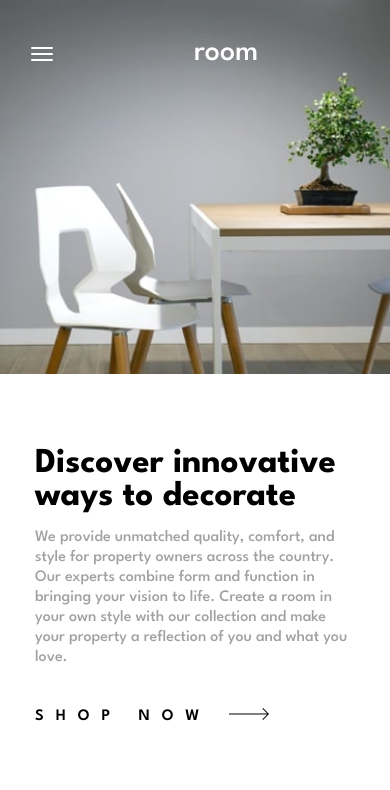
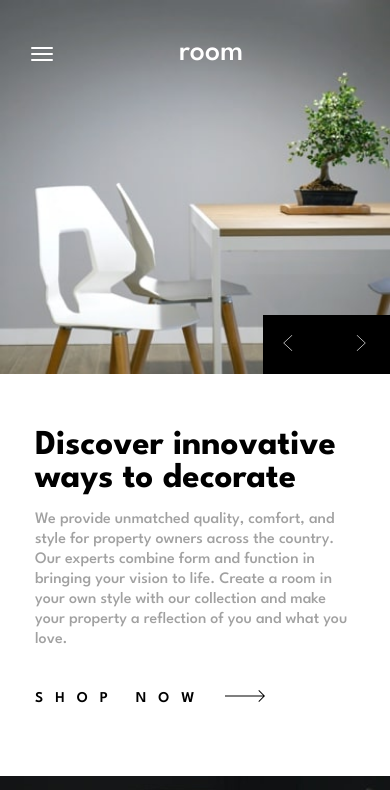
Before and after one commit to pauladeville/ecommerce-homepage, a website: page index.html in a window 390 px wide. Shown: the top 790 px of the page. Drawn offline with Linux system fonts and the light colour scheme.

Commit message:
mobile version OK

```diff
--- a/app.js
+++ b/app.js
@@ -24,7 +24,26 @@ window.onscroll = function () {
     for (let burgerBar of burgerBars) {
       burgerBar.style.backgroundColor = "#fff";
       logo.style.color = "#fff";
-
     }
   }
 };
+/*SLIDESHOW*/
+let slideIndex = 1;
+showSlides(slideIndex);
+function getSlide(n) {
+  showSlides((slideIndex += n));
+}
+function showSlides(n) {
+  let i;
+  let slides = document.getElementsByClassName("slider__container");
+  if (n > slides.length) {
+    slideIndex = 1;
+  }
+  if (n < 1) {
+    slideIndex = slides.length;
+  }
+  for (i = 0; i < slides.length; i++){
+    slides[i].style.display = "none";
+  }
+  slides[slideIndex-1].style.display = "block";
+}
--- a/index.html
+++ b/index.html
@@ -3,7 +3,6 @@
   <head>
     <meta charset="UTF-8" />
     <meta name="viewport" content="width=device-width, initial-scale=1.0" />
-    <!-- displays site properly based on user's device -->
     <link
       rel="icon"
       type="image/png"
@@ -48,15 +47,21 @@
     <section class="slider">
 
       <div class="slider__container">
-        <img class="slider__img" src="images/mobile-image-hero-1.jpg" alt="" />
+        <div class="slider__img">
+          <div class="slider__arrows">
+            <a href="#" class="prev" onclick="getSlide(-1)">
+              <img src="images/icon-angle-left.svg" alt="">
+            </a>
+            <a href="#" class="next" onclick="getSlide(+1)">
+              <img src="images/icon-angle-right.svg" alt="">
+            </a>
+          </div>
+          <img class="slider__img--hero" src="images/mobile-image-hero-1.jpg" alt="" />
+        </div>
         <div class="slider__text">
           <h1>Discover innovative ways to decorate</h1>
           <p>
-            We provide unmatched quality, comfort, and style for property owners
-            across the country. Our experts combine form and function in
-            bringing your vision to life. Create a room in your own style with
-            our collection and make your property a reflection of you and what
-            you love.
+            We provide unmatched quality, comfort, and style for property owners across the country. Our experts combine form and function in bringing your vision to life. Create a room in your own style with our collection and make your property a reflection of you and what you love.
           </p>
           <div class="slider__link">
             <a href="#">Shop now</a>
@@ -66,15 +71,21 @@
       </div>
 
       <div class="slider__container">
-        <img class="slider__img" src="images/mobile-image-hero-2.jpg" alt="" />
+        <div class="slider__img">
+          <img class="slider__img--hero" src="images/mobile-image-hero-2.jpg" alt="" />
+          <div class="slider__arrows">
+            <a href="#" class="prev" onclick="getSlide(-1)">
+              <img src="images/icon-angle-left.svg" alt="">
+            </a>
+            <a href="#" class="next" onclick="getSlide(+1)">
+              <img src="images/icon-angle-right.svg" alt="">
+            </a>
+          </div>
+        </div>
         <div class="slider__text">
-          <h1>Manufactured with the best materials</h1>
+          <h1>We are available all across the globe</h1>
           <p>
-            Our modern furniture store provide a high level of quality. Our
-            company has invested in advanced technology to ensure that every
-            product is made as perfect and as consistent as possible. With three
-            decades of experience in this industry, we understand what customers
-            want for their home and office.
+            With stores all over the world, it's easy for you to find furniture for your home or place of business. Locally, we're in most major cities throughout the country. Find the branch nearest you using our store locator. Any question? Don't hesitate to contact us today.
           </p>
           <div class="slider__link">
             <a href="#">Shop now</a>
@@ -84,15 +95,21 @@
       </div>
 
       <div class="slider__container">
-        <img class="slider__img" src="images/mobile-image-hero-3.jpg" alt="" />
+        <div class="slider__img">
+          <img class="slider__img--hero" src="images/mobile-image-hero-3.jpg" alt="" />
+          <div class="slider__arrows">
+            <a href="#" class="prev" onclick="getSlide(-1)">
+              <img src="images/icon-angle-left.svg" alt="">
+            </a>
+            <a href="#" class="next" onclick="getSlide(+1)">
+              <img src="images/icon-angle-right.svg" alt="">
+            </a>
+          </div>
+        </div>
         <div class="slider__text">
-          <h1>Discover innovative ways to decorate</h1>
+          <h1>Manufactured with the best materials</h1>
           <p>
-            We provide unmatched quality, comfort, and style for property owners
-            across the country. Our experts combine form and function in
-            bringing your vision to life. Create a room in your own style with
-            our collection and make your property a reflection of you and what
-            you love.
+            Our modern furniture store provide a high level of quality. Our company has invested in advanced technology to ensure that every product is made as perfect and as consistent as possible. With three decades of experience in this industry, we understant what customers want for their home and office.
           </p>
           <div class="slider__link">
             <a href="#">Shop now</a>
@@ -100,6 +117,7 @@
           </div>
         </div>
       </div>
+
     </section>
 
     <section class="about">
--- a/style.scss
+++ b/style.scss
@@ -8,7 +8,6 @@ $very-dark-gray: hsl(0, 0%, 27%);
 * {
   padding: 0;
   margin: 0;
-  font-size: 12px;
   font-family: "League Spartan", sans-serif;
 }
 
@@ -18,8 +17,6 @@ $very-dark-gray: hsl(0, 0%, 27%);
     @content;
   }
 }
-
-/*MOBILE VERSION*/
 
 /*NAV*/
 body {
@@ -33,6 +30,7 @@ body {
     bottom: 0;
     background-color: transparent;
     transition: background-color 400ms ease-in-out;
+    z-index: 8;
   }
   &.menu-active {
     &::before {
@@ -41,39 +39,34 @@ body {
   }
 }
 header {
-  display: block;
   width: 100%;
   padding: 10% 8%;
-  display: flex;
-  flex-direction: column;
-  justify-content: center;
-  align-items: center;
   text-align: center;
-  background-color: transparent;
   position: fixed;
+  z-index: 8;
   a {
     font-size: 30px;
     color: $white;
     font-weight: 500;
     text-decoration: none;
     transition: color 300ms ease-in-out;
+    margin-left: -30px;
   }
 }
 #nav-mobile {
+  position: fixed;
+  z-index: 9;
+  width: calc(100% - 16%);
   display: flex;
   align-items: center;
   justify-content: space-between;
   padding: 10% 8%;
-  z-index: 5;
   background-color: transparent;
   transition: background-color 400ms ease-in-out;
-  position: fixed;
-  width: calc(100% - 16%);
   ul {
     list-style-type: none;
     display: flex;
     justify-content: space-around;
-    align-items: flex-end;
   }
   li a {
     padding: 10px;
@@ -92,7 +85,6 @@ header {
   }
 }
 #burger {
-  z-index: 9;
   cursor: pointer;
   width: 22px;
   height: 30px;
@@ -145,12 +137,42 @@ section {
   }
 }
 
+/*SLIDESHOW*/
 .slider {
   &__img {
+    position: relative;
+    display: flex;
+    &--hero{
+      object-fit: cover;
+    }
+  }
+  &__arrows {
+    background-color: $black;
+    position: absolute;
+    right: 0;
+    bottom: 0;
+    z-index: 8;
+    a {
+      cursor: pointer;
+      display: inline-block;
+      padding: 20px;
+      transition: opacity 200ms ease-in-out;
+      &.next {
+        margin: 0 !important;
+      }
+      &:hover {
+        opacity: 70%;
+      }
+      img {
+        width: 70%;
+      }
+    }
+  }
+  &__img--hero {
     width: 100%;
   }
   &__text {
-    padding: 70px 35px;
+    padding: 55px 35px 70px 35px;
   }
   h1 {
     font-size: 35px;
@@ -160,7 +182,7 @@ section {
     margin-bottom: 40px;
   }
   a {
-    font-size: 16px;
+    font-size: 15px;
     text-transform: uppercase;
     letter-spacing: 12px;
     color: $black;
```
Also changed, not shown: style.css, 1 other file.
